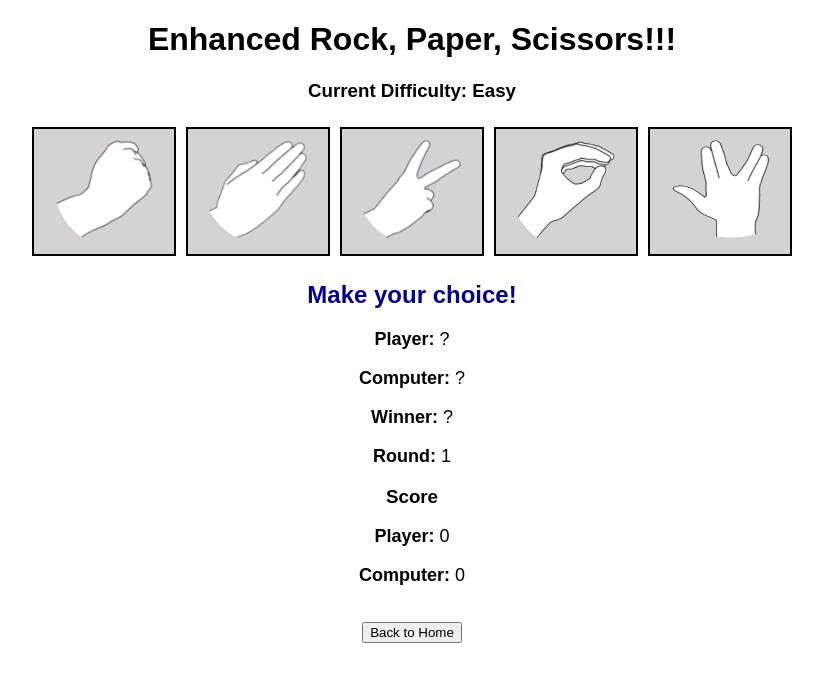
After one commit to Chisei1899/AlgoritGameRPS, a PHP site: page /ERPS.php in a window 1280 px wide. The commit adds this page. Shown: the top 682 px of the page, without its empty margins (228-1051 px from the left). Run offline with PHP 8.4, Linux system fonts and the light colour scheme; the visitor is signed in with stand-in values (Sample User, id 1).

Commit message:
27/03/25 added difficulty, score and login detection

```diff
--- /dev/null
+++ b/ERPS.php
@@ -0,0 +1,43 @@
+<?php include 'session_check.php'; ?>
+<!DOCTYPE html>
+<html lang="en">
+<head>
+    <meta charset="UTF-8">
+    <meta name="viewport" content="width=device-width, initial-scale=1.0">
+    <title>Enhanced Rock Paper Scissors</title>
+    <link rel="stylesheet" href="Style.css">
+</head>
+
+<body>
+    <h1>Enhanced Rock, Paper, Scissors!!!</h1>
+
+    <h3>Current Difficulty: <span id="difficulty-display">Easy</span></h3>
+
+    <div class="choices">
+        <button class="choice" data-choice="Rock"><img src="images/Rock.png" alt="Rock"></button>
+        <button class="choice" data-choice="Paper"><img src="images/Paper.png" alt="Paper"></button>
+        <button class="choice" data-choice="Scissors"><img src="images/Scissors.png" alt="Scissors"></button>
+        <button class="choice" data-choice="Lizard"><img src="images/Lizard.png" alt="Lizard"></button>
+        <button class="choice" data-choice="Spock"><img src="images/Spock.png" alt="Spock"></button>
+    </div>
+
+    <h2 id="result">Make your choice!</h2>
+
+    <p><strong>Player: </strong><span id="player-choice">?</span></p>
+    <p><strong>Computer: </strong> <span id="computer-choice">?</span></p>
+    <p><strong>Winner: </strong> <span id="winner">?</span></p>
+    <p><strong>Round: </strong> <span id="round-number">1</span></p>
+
+    <h3>Score</h3>
+    <p><strong>Player: </strong> <span id="player-score">0</span></p>
+    <p><strong>Computer: </strong> <span id="computer-score">0</span></p>
+
+    <br>
+    <a href="HomePage.php">
+        <button class="back-button">Back to Home</button>
+    </a>
+
+    <script src="ScriptERPS.js"></script>
+</body>
+
+</html>
--- a/ScriptERPS.js
+++ b/ScriptERPS.js
@@ -1,14 +1,63 @@
 const choices = ["Rock", "Paper", "Scissors", "Lizard", "Spock"];
 const buttons = document.querySelectorAll(".choice");
-const resultText = document. querySelector("#result");
+const resultText = document.querySelector("#result");
 const playerChoiceText = document.querySelector("#player-choice");
 const computerChoiceText = document.querySelector("#computer-choice");
 const winnerText = document.querySelector("#winner");
+const difficultyDisplay = document.querySelector("#difficulty-display");
+const roundNumberText = document.querySelector("#round-number");
+const playerScoreText = document.querySelector("#player-score");
+const computerScoreText = document.querySelector("#computer-score");
 
-// Function to get a random choice for the computer
-function getComputerChoice() {
-    return choices [Math. floor(Math.random() * choices.length)];
+let playerHistory = { Rock: 0, Paper: 0, Scissors: 0, Lizard: 0, Spock: 0 };
+let round = 1;
+let playerScore = 0;
+let computerScore = 0;
+
+// Function to determine difficulty based on round number
+function getCurrentDifficulty() {
+    if (round <= 10) return "Easy";
+    if (round <= 20) return "Medium";
+    return "Hard";
+}
+
+// Function to update difficulty display
+function updateDifficultyDisplay() {
+    difficultyDisplay.textContent = getCurrentDifficulty();
+}
+
+// Function to get computer choice based on difficulty
+function getComputerChoice(playerChoice) {
+    let difficulty = getCurrentDifficulty();
+
+    if (difficulty === "Easy") {
+        return choices[Math.floor(Math.random() * choices.length)];
     }
+
+    if (difficulty === "Medium") {
+        const counterMoves = {
+            "Rock": ["Paper", "Spock"],
+            "Paper": ["Scissors", "Lizard"],
+            "Scissors": ["Rock", "Spock"],
+            "Lizard": ["Rock", "Scissors"],
+            "Spock": ["Lizard", "Paper"]
+        };
+        return Math.random() < 0.2 ? counterMoves[playerChoice][Math.floor(Math.random() * 2)] : choices[Math.floor(Math.random() * choices.length)];
+    }
+
+    if (difficulty === "Hard") {
+        let mostUsedMove = Object.keys(playerHistory).reduce((a, b) => playerHistory[a] > playerHistory[b] ? a : b);
+        const counterMoves = {
+            "Rock": ["Paper", "Spock"],
+            "Paper": ["Scissors", "Lizard"],
+            "Scissors": ["Rock", "Spock"],
+            "Lizard": ["Rock", "Scissors"],
+            "Spock": ["Lizard", "Paper"]
+        };
+
+        return Math.random() < 0.3 ? counterMoves[mostUsedMove][Math.floor(Math.random() * 2)] : choices[Math.floor(Math.random() * choices.length)];
+    }
+}
 
 // Function to determine the winner
 function determineWinner(player, computer) {
@@ -16,33 +65,43 @@ function determineWinner(player, computer) {
         return "It's a Draw!";
     }
     if (
-        (player === "Rock" && computer === "Scissors") ||
-        (player === "Rock" && computer === "Lizard") ||
-        (player === "Paper" && computer === "Rock") ||
-        (player === "Paper" && computer === "Spock") ||
-        (player === "Scissors" && computer === "Paper") ||
-        (player === "Scissors" && computer === "Lizard") ||
-        (player === "Lizard" && computer === "Spock") ||
-        (player === "Lizard" && computer === "Paper") ||
-        (player === "Spock" && computer === "Scissors") ||
-        (player === "Spock" && computer === "Rock")
+        (player === "Rock" && (computer === "Scissors" || computer === "Lizard")) ||
+        (player === "Paper" && (computer === "Rock" || computer === "Spock")) ||
+        (player === "Scissors" && (computer === "Paper" || computer === "Lizard")) ||
+        (player === "Lizard" && (computer === "Spock" || computer === "Paper")) ||
+        (player === "Spock" && (computer === "Scissors" || computer === "Rock"))
     ) {
+        playerScore++;
         return "Player Wins!";
     }
+    computerScore++;
     return "Computer Wins!";
 }
 
-// Event Listeners (for player choice
+// Event Listeners (for player choice)
 buttons.forEach(button => {
     button.addEventListener("click", () => {
         const playerChoice = button.dataset.choice;
-        const computerChoice = getComputerChoice();
+        playerHistory[playerChoice]++;
+        const computerChoice = getComputerChoice(playerChoice);
 
         // Update UI
         playerChoiceText.textContent = playerChoice;
         computerChoiceText.textContent = computerChoice;
         const winner = determineWinner(playerChoice, computerChoice);
         winnerText.textContent = winner;
-        resultText.textContent = "You chose " + playerChoice + ".  Computer chose " + computerChoice + ".";
+        resultText.textContent = `You chose ${playerChoice}. Computer chose ${computerChoice}.`;
+
+        // Update round, difficulty, and scores
+        round++;
+        roundNumberText.textContent = round;
+        updateDifficultyDisplay();
+
+        // Update score display
+        playerScoreText.textContent = playerScore;
+        computerScoreText.textContent = computerScore;
     });
 });
+
+// Initialize difficulty display
+updateDifficultyDisplay();
--- /dev/null
+++ b/logout.php
@@ -0,0 +1,6 @@
+<?php
+session_start();
+session_destroy(); // Destroy session
+header("Location: login.html"); // Redirect to login page
+exit();
+?>
--- /dev/null
+++ b/session_check.php
@@ -0,0 +1,8 @@
+<?php
+session_start();
+
+if (!isset($_SESSION['username'])) {
+    header("Location: login.html");
+    exit();
+}
+?>
```
Also changed, not shown: BRPS.html (deleted, +0 -33 lines), BRPS.php (added, +42 -0 lines), ERPS.html (deleted, +0 -30 lines), HomePage.php (renamed from HomePage.html, +10 -3 lines), Login.php (+8 -1 lines), ScriptBRPS.js (+42 -11 lines), images/Lizard.png (added), images/Paper.png, images/Rock.png, images/Scissors.png, images/Spock.png (added).
